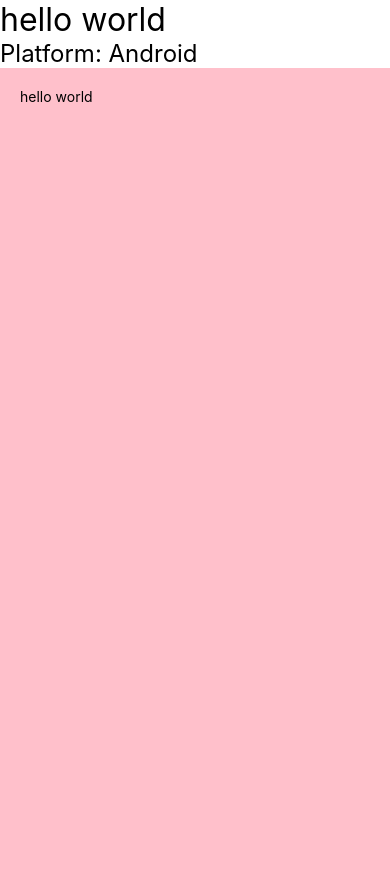
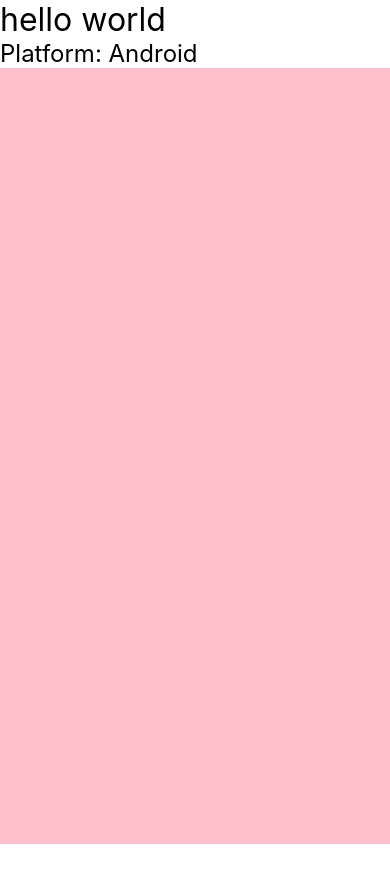
Before and after one commit to rypptc/events, a React Native app in the folder events-app/: screen / in a window 390 px wide. Shown: the top 882 px of the page. After the commit the page ends 844 px from the top, so only its background shows below. Built offline with nearby package versions, Linux system fonts and the light colour scheme.

Commit message:
Update App.js add text input, style for iOS and Android

```diff
--- a/events-app/App.js
+++ b/events-app/App.js
@@ -1,17 +1,29 @@
 import { StatusBar } from 'expo-status-bar';
-import { SafeAreaView, StyleSheet, Text, View, Platform, ScrollView } from 'react-native';
+import { useState } from 'react';
+import { SafeAreaView, StyleSheet, Text, View, Platform, ScrollView, TextInput } from 'react-native';
 
 export default function App() {
+  const [text, setText] = useState("");
   return (
-    <SafeAreaView>
-      <Text style={{fontSize:32}}>hello world</Text>
-      <Text style={{fontSize:24}}>Platform: {Platform.OS === 'ios' ? 'iOS' : 'Android'}</Text>
+    <SafeAreaView style={styles.safeArea}>
+      <Text style={{ fontSize: 32 }}>hello world</Text>
+      <Text style={{ fontSize: 24 }}>Platform: {Platform.OS === 'ios' ? 'iOS' : 'Android'}</Text>
       <ScrollView>
-        <View style={{backgroundColor: 'pink', height: 1600, padding: 20}}>
-          <Text>hello world</Text>
+        <View style={{ backgroundColor: 'pink', height: 1600, padding: 20 }}>
+          <TextInput
+            defaultValue={text}
+            onChangeText={txt => setText(txt)}
+          />
         </View>
       </ScrollView>
       <StatusBar style="dark" />
     </SafeAreaView>
   );
 }
+
+const styles = StyleSheet.create({
+  safeArea: {
+    flex: 1,
+    paddingTop: Platform.OS === 'android' ? 25 : 0,  // Adds padding for Android devices
+  },
+});
```
